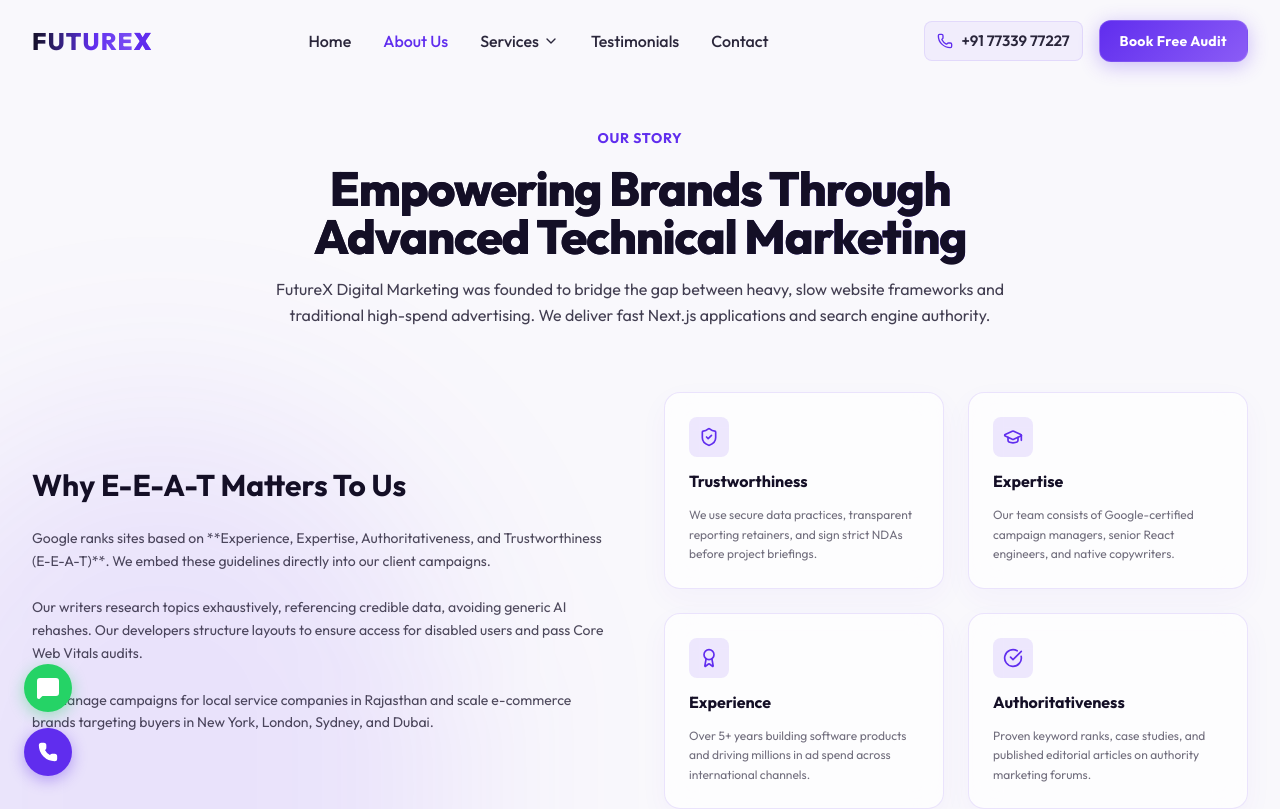
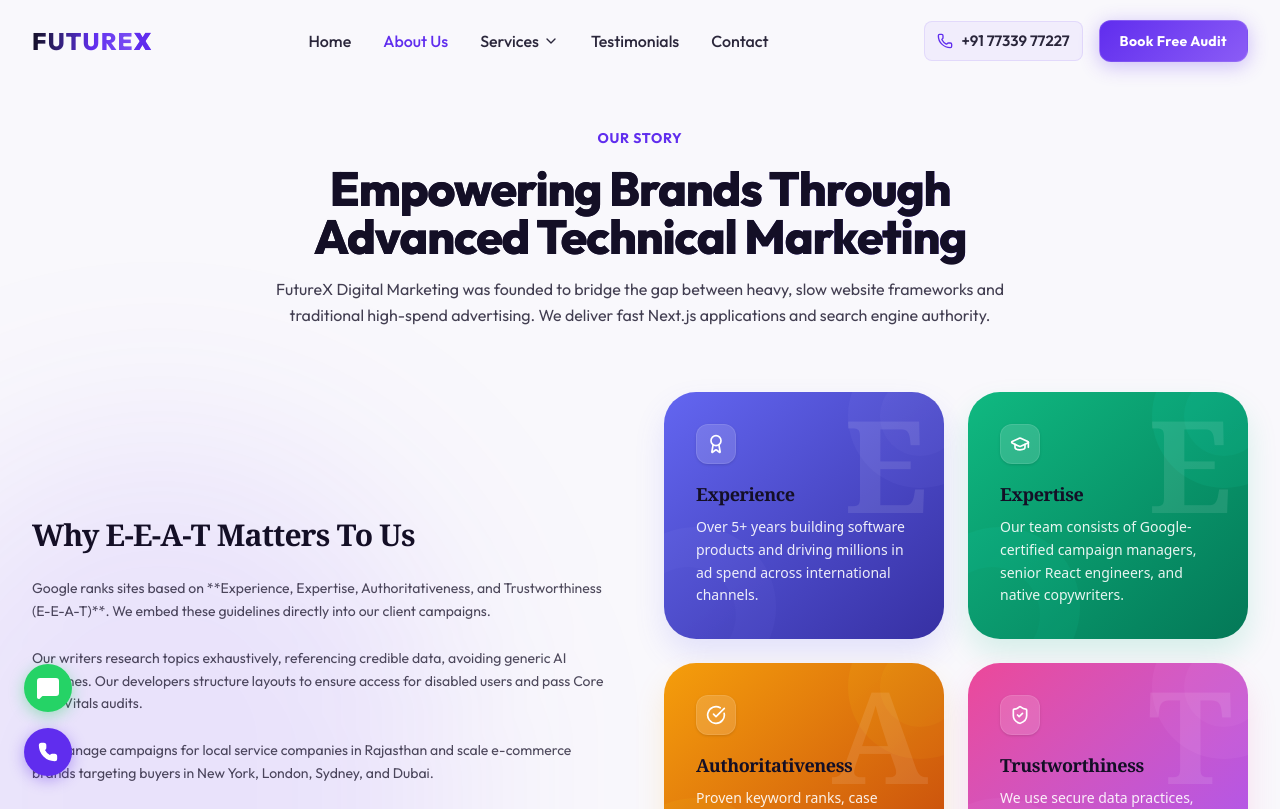
Before and after one commit to Eshbanoliver/futurexwebsite, a Next.js app: page /about in a window 1280 px wide. Shown: the top 809 px of the page. Built offline with nearby package versions, Linux system fonts and the light colour scheme.

Commit message:
Redesign E-E-A-T section on About Us page to feature vibrant gradient cards

```diff
--- a/src/app/about/page.tsx
+++ b/src/app/about/page.tsx
@@ -9,6 +9,41 @@
 };
 
 export default function About() {
+  const eeatValues = [
+    {
+      letter: "E",
+      title: "Experience",
+      desc: "Over 5+ years building software products and driving millions in ad spend across international channels.",
+      icon: Award,
+      bg: "bg-gradient-to-br from-[#6366f1] to-[#3730a3]",
+      shadow: "shadow-[0_15px_30px_rgba(99,102,241,0.15)]",
+    },
+    {
+      letter: "E",
+      title: "Expertise",
+      desc: "Our team consists of Google-certified campaign managers, senior React engineers, and native copywriters.",
+      icon: GraduationCap,
+      bg: "bg-gradient-to-br from-[#10b981] to-[#047857]",
+      shadow: "shadow-[0_15px_30px_rgba(16,185,129,0.15)]",
+    },
+    {
+      letter: "A",
+      title: "Authoritativeness",
+      desc: "Proven keyword ranks, case studies, and published editorial articles on authority marketing forums.",
+      icon: CheckCircle,
+      bg: "bg-gradient-to-br from-[#f59e0b] to-[#c2410c]",
+      shadow: "shadow-[0_15px_30px_rgba(245,158,11,0.15)]",
+    },
+    {
+      letter: "T",
+      title: "Trustworthiness",
+      desc: "We use secure data practices, transparent reporting retainers, and sign strict NDAs before project briefings.",
+      icon: ShieldCheck,
+      bg: "bg-gradient-to-br from-[#ec4899] to-[#a855f7]",
+      shadow: "shadow-[0_15px_30px_rgba(236,72,153,0.15)]",
+    }
+  ];
+
   return (
     <>
       <JsonLd schema={localBusinessSchema} />
@@ -32,7 +67,7 @@
           {/* Core Content Grid */}
           <div className="grid grid-cols-1 lg:grid-cols-2 gap-12 items-center">
             <div className="space-y-6">
-              <h2 className="text-2xl sm:text-3xl font-bold">Why E-E-A-T Matters To Us</h2>
+              <h2 className="text-2xl sm:text-3xl font-bold font-serif tracking-tight">Why E-E-A-T Matters To Us</h2>
               <p className="text-foreground/75 leading-relaxed text-sm">
                 Google ranks sites based on **Experience, Expertise, Authoritativeness, and Trustworthiness (E-E-A-T)**. We embed these guidelines directly into our client campaigns.
               </p>
@@ -46,45 +81,47 @@
 
             {/* E-E-A-T Grid */}
             <div className="grid grid-cols-1 sm:grid-cols-2 gap-6">
-              <div className="liquid-glass p-6 rounded-2xl border border-primary/10 space-y-3">
-                <div className="w-10 h-10 rounded-lg bg-primary/10 flex items-center justify-center">
-                  <ShieldCheck className="w-5 h-5 text-primary" />
-                </div>
-                <h3 className="font-bold text-foreground text-sm sm:text-base">Trustworthiness</h3>
-                <p className="text-foreground/60 text-xs leading-relaxed">
-                  We use secure data practices, transparent reporting retainers, and sign strict NDAs before project briefings.
-                </p>
-              </div>
+              {eeatValues.map((val, i) => {
+                const Icon = val.icon;
+                return (
+                  <div
+                    key={i}
+                    className={`relative overflow-hidden rounded-[2rem] p-6 sm:p-8 flex flex-col justify-start min-h-[220px] ${val.bg} ${val.shadow} transition-all duration-300 hover:-translate-y-1 hover:shadow-2xl hover:scale-[1.02] cursor-default`}
+                  >
+                    {/* Organic curved shape overlays to mimic reference design */}
+                    <div className="absolute inset-0 overflow-hidden pointer-events-none rounded-[2rem]">
+                      {/* Top right circle wave */}
+                      <div className="absolute -top-12 -right-12 w-36 h-36 rounded-full bg-white/[0.07] mix-blend-overlay" />
+                      {/* Top right smaller circle accent */}
+                      <div className="absolute -top-4 -right-4 w-20 h-20 rounded-full bg-white/[0.05] mix-blend-overlay" />
+                      {/* Bottom left sweeping wave */}
+                      <div className="absolute -left-12 -bottom-12 w-40 h-40 rounded-full bg-white/[0.06] mix-blend-overlay" />
+                      {/* Bottom left darker depth shape */}
+                      <div className="absolute -left-6 -bottom-6 w-24 h-24 rounded-full bg-black/[0.04] mix-blend-overlay" />
+                    </div>
 
-              <div className="liquid-glass p-6 rounded-2xl border border-primary/10 space-y-3">
-                <div className="w-10 h-10 rounded-lg bg-primary/10 flex items-center justify-center">
-                  <GraduationCap className="w-5 h-5 text-primary" />
-                </div>
-                <h3 className="font-bold text-foreground text-sm sm:text-base">Expertise</h3>
-                <p className="text-foreground/60 text-xs leading-relaxed">
-                  Our team consists of Google-certified campaign managers, senior React engineers, and native copywriters.
-                </p>
-              </div>
+                    {/* Translucent Serif Capital Letter */}
+                    <div className="absolute top-2 right-4 text-[7rem] sm:text-[8rem] font-serif font-black text-white/10 select-none pointer-events-none leading-none">
+                      {val.letter}
+                    </div>
 
-              <div className="liquid-glass p-6 rounded-2xl border border-primary/10 space-y-3">
-                <div className="w-10 h-10 rounded-lg bg-primary/10 flex items-center justify-center">
-                  <Award className="w-5 h-5 text-primary" />
-                </div>
-                <h3 className="font-bold text-foreground text-sm sm:text-base">Experience</h3>
-                <p className="text-foreground/60 text-xs leading-relaxed">
-                  Over 5+ years building software products and driving millions in ad spend across international channels.
-                </p>
-              </div>
+                    {/* Icon container */}
+                    <div className="relative z-10 w-10 h-10 rounded-xl bg-white/15 flex items-center justify-center border border-white/10 mb-4 shadow-sm">
+                      <Icon className="w-5 h-5 text-white" />
+                    </div>
 
-              <div className="liquid-glass p-6 rounded-2xl border border-primary/10 space-y-3">
-                <div className="w-10 h-10 rounded-lg bg-primary/10 flex items-center justify-center">
-                  <CheckCircle className="w-5 h-5 text-primary" />
-                </div>
-                <h3 className="font-bold text-foreground text-sm sm:text-base">Authoritativeness</h3>
-                <p className="text-foreground/60 text-xs leading-relaxed">
-                  Proven keyword ranks, case studies, and published editorial articles on authority marketing forums.
-                </p>
-              </div>
+                    {/* Content */}
+                    <div className="relative z-10 flex flex-col justify-start space-y-2">
+                      <h3 className="font-serif text-lg font-bold text-white tracking-tight">
+                        {val.title}
+                      </h3>
+                      <p className="text-white/90 text-xs sm:text-sm leading-relaxed font-sans font-medium">
+                        {val.desc}
+                      </p>
+                    </div>
+                  </div>
+                );
+              })}
             </div>
           </div>
 
```
